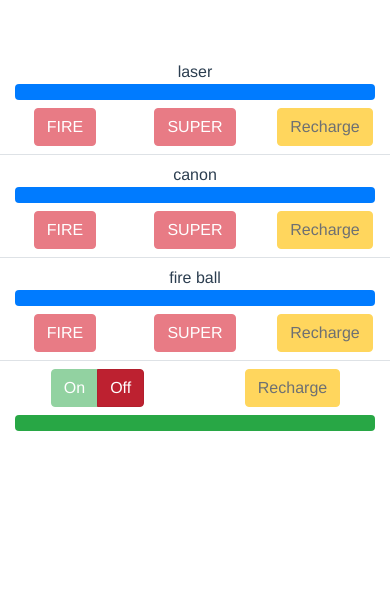
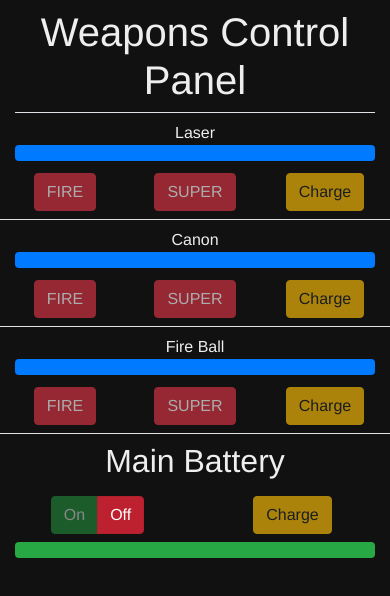
Before and after one commit to Willshaw/travel-control-panel, a Vue app: page / in a window 390 px wide. Shown: the top 596 px of the page. Built offline with nearby package versions, Linux system fonts and the light colour scheme.

Commit message:
mobile styling

```diff
--- a/src/App.vue
+++ b/src/App.vue
@@ -1,5 +1,10 @@
 <template>
-  <div id="app" class="container">
+  <div id="app" class="control-panel container">
+    <div class="row">
+      <div class="col">
+        <h1 class="mt-2 pb-2 mb-2 border-bottom">Weapons Control Panel</h1>
+      </div>
+    </div>
     <div class="row">
       <div class="col">
         <Control
@@ -9,6 +14,11 @@
           :disabled="!panel_on"
           :recharge="rechargeControl"
         />
+        <div class="row mb-2">
+          <div class="col">
+            <h2>Main Battery</h2>
+          </div>
+        </div>
         <div class="row mb-2">
           <div class="col">
             <div class="btn-group" role="group" aria-label="Panel On/Off">
@@ -33,7 +43,7 @@
               @click="recharge"
               class="btn btn-warning"
               :disabled="!panel_on"
-            >Recharge</button>
+            >Charge</button>
           </div>
         </div>
         <div class="row">
@@ -55,6 +65,27 @@
     </div>
   </div>
 </template>
+
+
+<style>
+html,
+body {
+  background-color: #111;
+  color: #EEE;
+}
+
+.control-panel {
+  font-family: "Avenir", Helvetica, Arial, sans-serif;
+  -webkit-font-smoothing: antialiased;
+  -moz-osx-font-smoothing: grayscale;
+  text-align: center;
+}
+
+.faded {
+  opacity: 0.5;
+}
+</style>
+
 
 <script>
 import Control from "./components/Control";
@@ -139,18 +170,3 @@ export default {
   }
 };
 </script>
-
-<style>
-#app {
-  font-family: "Avenir", Helvetica, Arial, sans-serif;
-  -webkit-font-smoothing: antialiased;
-  -moz-osx-font-smoothing: grayscale;
-  text-align: center;
-  color: #2c3e50;
-  margin-top: 60px;
-}
-
-.faded {
-  opacity: 0.5;
-}
-</style>
--- a/src/components/Control.vue
+++ b/src/components/Control.vue
@@ -1,7 +1,7 @@
 <template>
   <div class="row mb-2 pb-2 border-bottom">
-    <div class="col-sm">{{ weapon.name }}</div>
-    <div class="col-sm mb-2">
+    <div class="col-sm weapon-name">{{ weapon.name }}</div>
+    <div class="col-sm">
       <div class="progress">
         <div
           class="progress-bar"
@@ -26,10 +26,28 @@
         :disabled="disabled"
         @click="rechargePower"
         type="button"
-      >Recharge</button>
+      >Charge</button>
     </div>
   </div>
 </template>
+
+<style scoped>
+.weapon-name {
+  text-transform: capitalize;
+}
+
+@media (max-width: 575px) {
+  .progress {
+    margin-bottom: 1em;
+  }
+}
+
+@media (min-width: 576px) {
+  .progress {
+    height: 100%;
+  }
+}
+</style>
 
 <script>
 export default {
@@ -62,6 +80,3 @@ export default {
   }
 };
 </script>
-
-<!-- Add "scoped" attribute to limit CSS to this component only -->
-<style scoped></style>
```
